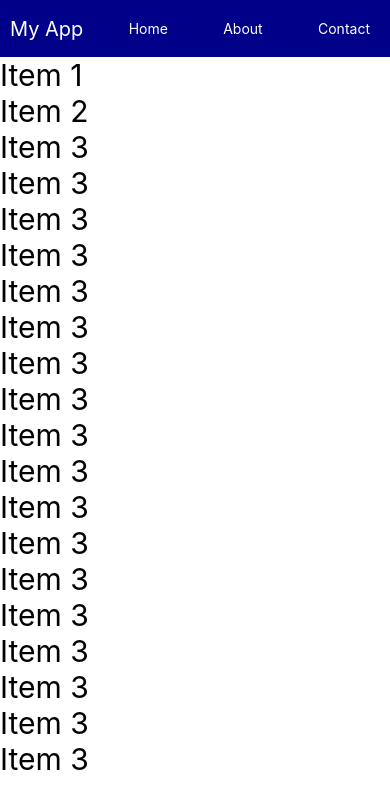
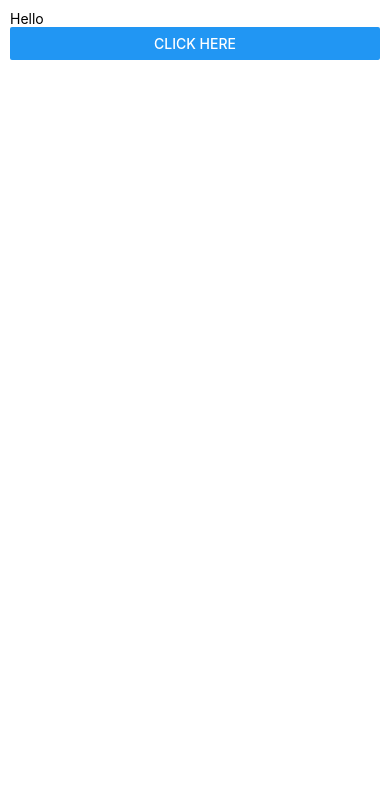
Before and after one commit to gopalkushwah/React-Native, a React Native app: screen / in a window 390 px wide. Shown: the top 808 px of the page. Built offline with nearby package versions, Linux system fonts and the light colour scheme.

Commit message:
View Component in react native

```diff
--- a/App.tsx
+++ b/App.tsx
@@ -1,78 +1,26 @@
 import React from "react";
-import MyConponent from "./MyConponent";
 import {
   View,
   Text,
-  SafeAreaView,
   StyleSheet,
-  FlatList
+  Button,
+
  } from "react-native";
-import Navbar from "./Navbar";
 
- const data = [
-  { key: 'item1', title: 'Item 1' },
-  { key: 'item2', title: 'Item 2' },
-  { key: 'item3', title: 'Item 3' },
-  { key: 'item4', title: 'Item 3' },
-  { key: 'item5', title: 'Item 3' },
-  { key: 'item6', title: 'Item 3' },
-  { key: 'item7', title: 'Item 3' },
-  { key: 'item8', title: 'Item 3' },
-  { key: 'item9', title: 'Item 3' },
-  { key: 'item10', title: 'Item 3' },
-  { key: 'item11', title: 'Item 3' },
-  { key: 'item12', title: 'Item 3' },
-  { key: 'item13', title: 'Item 3' },
-  { key: 'item14', title: 'Item 3' },
-  { key: 'item15', title: 'Item 3' },
-  { key: 'item16', title: 'Item 3' },
-  { key: 'item17', title: 'Item 3' },
-  { key: 'item18', title: 'Item 3' },
-  { key: 'item19', title: 'Item 3' },
-  { key: 'item20', title: 'Item 3' },
-
-  // Add more items here
-];
-
-
- const App = () =>{
+ const App = () : JSX.Element =>{
   return(
-      <View style={styles1.container}>
-      <Navbar />
-      {/* Your app content goes here */}
-      <FlatList
-      data={data}
-      renderItem={({item}) =>(
-        <Text style={
-        styles.text1
-        }>{item.title}</Text>
-      )}
-      />
+    <View style={{
+      borderRadius : 20,
+      margin :10
+    }}>
+      <Text>Hello</Text>
+      <Button  title="Click here"></Button>
     </View>
   )
  }
 
  const styles = StyleSheet.create({
-  container: {
-    flex: 1,
-    justifyContent: 'center',
-    alignItems: 'center',
-  },
-  text: {
-    fontSize: 30, // You can set the font size here (in pixels)
-    textAlign : 'center',
-    color :'white'
-  },
-  text1: {
-    fontSize: 30, // You can set the font size here (in pixels)
-    color :'black'
-  },
-});
 
-const styles1 = StyleSheet.create({
-  container: {
-    flex: 1,
-  },
 });
 
  export default App;
--- a/Navbar.tsx
+++ /dev/null
@@ -1,41 +0,0 @@
-import React from 'react';
-import { View, Text, TouchableOpacity, StyleSheet } from 'react-native';
-
-const Navbar = () => {
-  return (
-    <View style={styles.navbar}>
-      <Text style={styles.title}>My App</Text>
-      <TouchableOpacity style={styles.navButton}>
-        <Text style={styles.btnColor}>Home</Text>
-      </TouchableOpacity>
-      <TouchableOpacity style={styles.navButton}>
-        <Text style={styles.btnColor}>About</Text>
-      </TouchableOpacity>
-      <TouchableOpacity style={styles.navButton}>
-        <Text style={styles.btnColor}>Contact</Text>
-      </TouchableOpacity>
-    </View>
-  );
-};
-
-const styles = StyleSheet.create({
-  navbar: {
-    flexDirection: 'row',
-    justifyContent: 'space-between',
-    alignItems: 'center',
-    backgroundColor: '#000088',
-    padding: 10,
-  },
-  title: {
-    color: 'white',
-    fontSize: 20,
-  },
-  navButton: {
-    padding: 10
-  },
-  btnColor :{
-    color :'white'
-  }
-});
-
-export default Navbar;
```
Also changed, not shown: MyConponent.tsx (deleted, +0 -19 lines).
